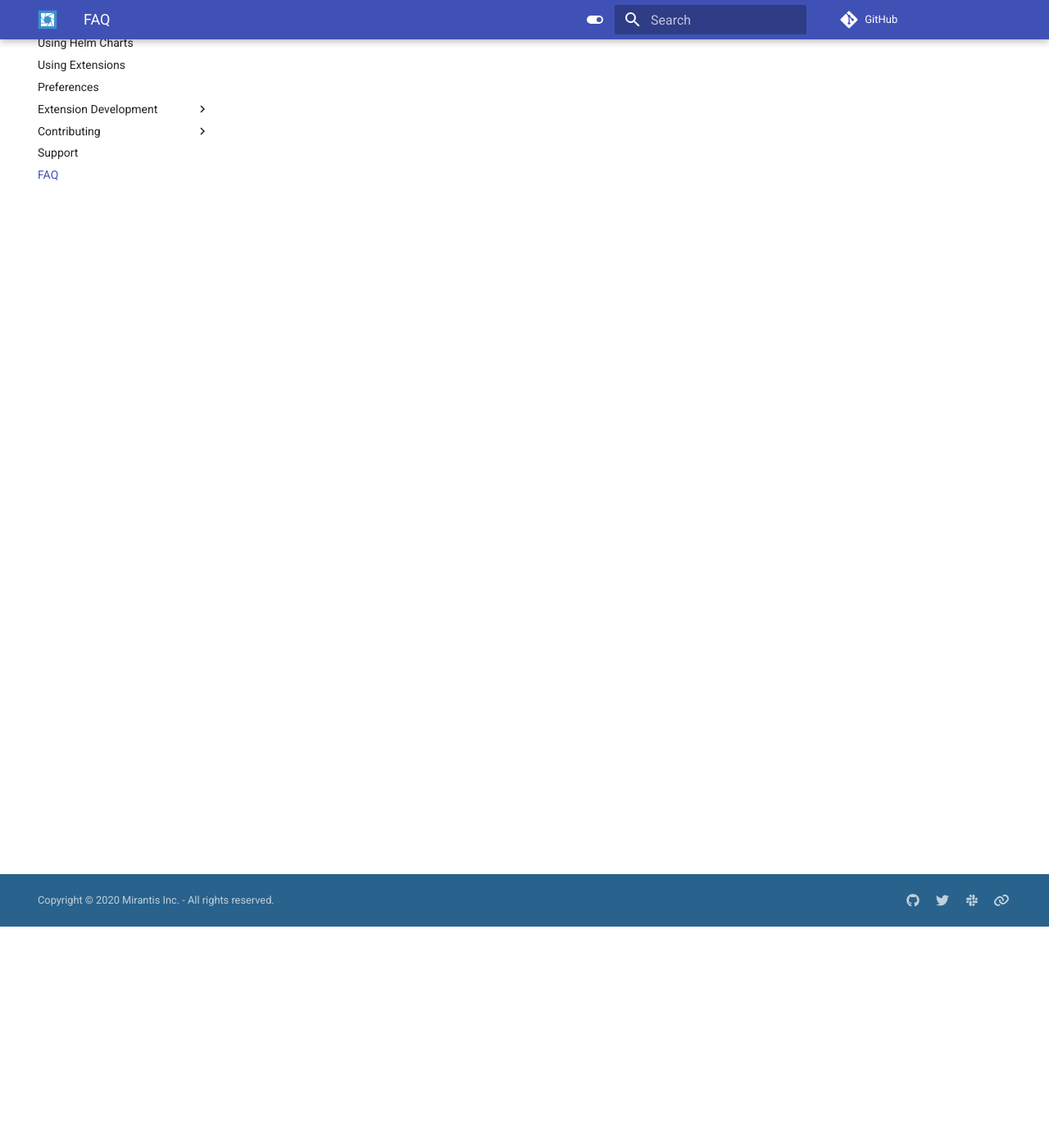
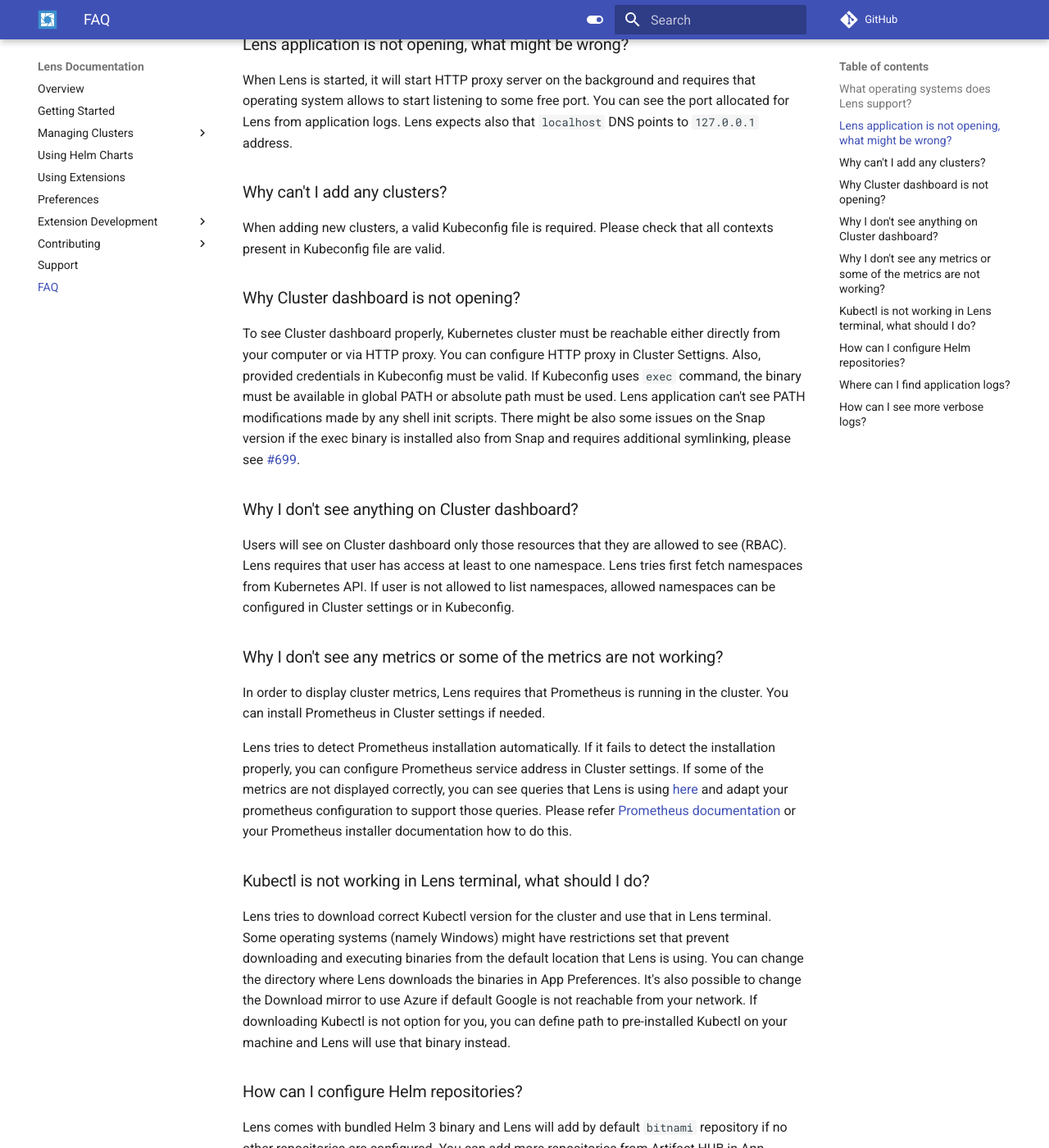
Before and after one commit to windev0609/Lens, an MkDocs documentation site: the page built from docs/faq/README.md, in a window 1280 px wide and 1400 px high, scrolled down 270 px. Shown: the whole window at 82% size. Built offline with MkDocs 1.6.1 and Material for MkDocs 9.7.7, drawn with Linux system fonts in a browser that asks for light colours; comment, search, counter and statistics services are not loaded; the version menu is left out; some of the changed text lies outside the part shown.

Commit message:
Initial FAQ docs (#1667)
* Initial FAQ docs

Signed-off-by: Lauri Nevala <lauri.nevala@gmail.com>

* Fix typos

Signed-off-by: Lauri Nevala <lauri.nevala@gmail.com>

```diff
--- a/docs/faq/README.md
+++ b/docs/faq/README.md
@@ -1 +1,46 @@
-TBD
+# FAQ
+
+### What operating systems does Lens support?
+
+Lens supports MacOS, Windows and Linux operating systems. For Linux there are Snap and AppImage versions. For MacOS there are DMG and Homebrew options.
+
+### Lens application is not opening, what might be wrong?
+
+When Lens is started, it will start HTTP proxy server on the background and requires that operating system allows to start listening to some free port. You can see the port allocated for Lens from application logs. Lens expects also that `localhost` DNS points to `127.0.0.1` address.
+
+### Why can't I add any clusters?
+
+When adding new clusters, a valid Kubeconfig file is required. Please check that all contexts present in Kubeconfig file are valid.
+
+### Why Cluster dashboard is not opening?
+
+To see Cluster dashboard properly, Kubernetes cluster must be reachable either directly from your computer or via HTTP proxy. You can configure HTTP proxy in Cluster Settigns. Also, provided credentials in Kubeconfig must be valid. If Kubeconfig uses `exec` command, the binary must be available in global PATH or absolute path must be used. Lens application can't see PATH modifications made by any shell init scripts. There might be also some issues on the Snap version if the exec binary is installed also from Snap and requires additional symlinking, please see [#699](https://github.com/lensapp/lens/issues/699).
+
+### Why I don't see anything on Cluster dashboard?
+
+Users will see on Cluster dashboard only those resources that they are allowed to see (RBAC). Lens requires that user has access at least to one namespace. Lens tries first fetch namespaces from Kubernetes API. If user is not allowed to list namespaces, allowed namespaces can be configured in Cluster settings or in Kubeconfig.
+
+### Why I don't see any metrics or some of the metrics are not working?
+
+In order to display cluster metrics, Lens requires that Prometheus is running in the cluster. You can install Prometheus in Cluster settings if needed.
+
+Lens tries to detect Prometheus installation automatically. If it fails to detect the installation properly, you can configure Prometheus service address in Cluster settings. If some of the metrics are not displayed correctly, you can see queries that Lens is using [here](https://github.com/lensapp/lens/tree/master/src/main/prometheus) and adapt your prometheus configuration to support those queries. Please refer [Prometheus documentation](https://prometheus.io/docs/prometheus/latest/configuration/configuration/) or your Prometheus installer documentation how to do this.
+
+### Kubectl is not working in Lens terminal, what should I do?
+
+Lens tries to download correct Kubectl version for the cluster and use that in Lens terminal. Some operating systems (namely Windows) might have restrictions set that prevent downloading and executing binaries from the default location that Lens is using. You can change the directory where Lens downloads the binaries in App Preferences. It's also possible to change the Download mirror to use Azure if default Google is not reachable from your network. If downloading Kubectl is not option for you, you can define path to pre-installed Kubectl on your machine and Lens will use that binary instead.
+
+### How can I configure Helm repositories?
+
+Lens comes with bundled Helm 3 binary and Lens will add by default `bitnami` repository if no other repositories are configured. You can add more repositories from Artifact HUB in App preferences. At this moment it is not possible to add private repositories. Those and other public repositories can be added manually via command line.
+
+### Where can I find application logs?
+
+Lens will store application logs to following locations depending on your operating system:
+- MacOS: ~/Library/Logs/Lens/
+- Windows: %USERPROFILE%\AppData\Roaming\Lens\logs\
+- Linux: ~/.config/Lens/logs/
+
+### How can I see more verbose logs?
+
+You can start Lens application on debug mode from the command line to see more verbose logs. To start application on debug mode, please provide `DEBUG=true` environment variable and before starting the application, for example: `DEBUG=TRUE /Applications/Lens.app/Contents/MacOS/Lens`
```
